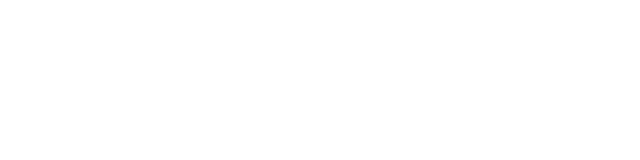
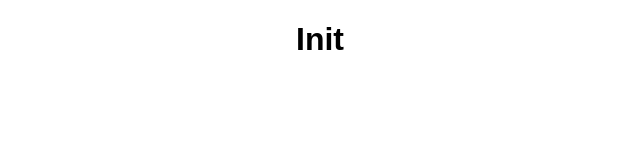
Before and after one commit to tian-chaiyaporn/assignment-360, a React (Create React App) app: page / in a window 1280 px wide. Shown: the top 160 px of the page, without its empty margins (320-960 px from the left). Built offline with nearby package versions, Linux system fonts and the light colour scheme.

Commit message:
hook up redux and setup basic code structure

```diff
--- a/package.json
+++ b/package.json
@@ -5,7 +5,9 @@
   "dependencies": {
     "react": "^16.1.1",
     "react-dom": "^16.1.1",
-    "react-scripts": "1.0.17"
+    "react-redux": "^5.0.6",
+    "react-scripts": "1.0.17",
+    "redux": "^3.7.2"
   },
   "scripts": {
     "start": "react-scripts start",
--- a/src/App.js
+++ b/src/App.js
@@ -5,6 +5,7 @@
   render() {
     return (
       <div className="App">
+        <h1>Init</h1>
       </div>
     );
   }
--- /dev/null
+++ b/src/actions/action.js
@@ -0,0 +1 @@
+export const ACTION = 'ACTION';
--- a/src/index.js
+++ b/src/index.js
@@ -3,6 +3,16 @@
 import './index.css';
 import App from './App';
 import registerServiceWorker from './registerServiceWorker';
+import { createStore } from 'redux'
+import { Provider } from 'react-redux'
+import rootReducer from './reducers/reducer'
 
-ReactDOM.render(<App />, document.getElementById('root'));
+const store = createStore(rootReducer);
+
+ReactDOM.render(
+  <Provider store={store}>
+    <App />
+  </Provider>,
+  document.getElementById('root')
+);
 registerServiceWorker();
--- /dev/null
+++ b/src/reducers/reducer.js
@@ -0,0 +1,12 @@
+import * as actions from '../actions/action';
+
+const initialState = {}
+
+function rootReducer(state = initialState, action) {
+  // switch (action.type) {
+  //   default :
+  //     return state
+  // }
+}
+
+export default rootReducer;
```
Also changed, not shown: 1 other file (tests, documents, lock files or other folders).
